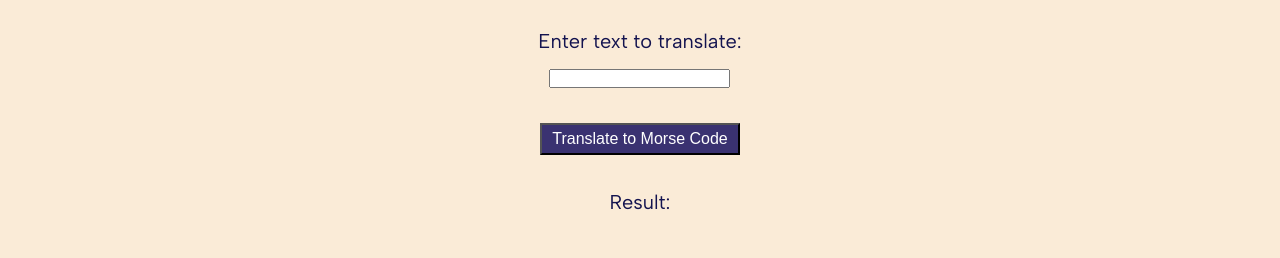
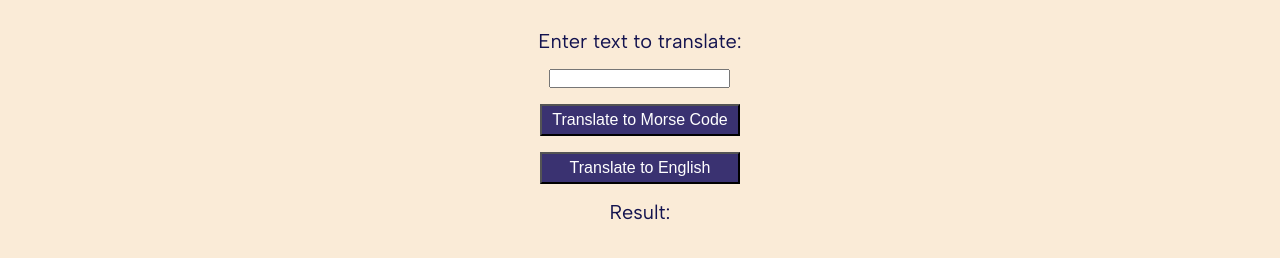
Before and after one commit to emmymitch/morse-code-translator, a website with bundled scripts: page index.html in a window 1280 px wide. Shown: the part 110-368 px from the top of the page. Built offline with nearby package versions, Linux system fonts and the light colour scheme.

Commit message:
Added button for morse-eng

```diff
--- a/index.html
+++ b/index.html
@@ -16,9 +16,11 @@
     <main>
         <label class="page-words" for="inputBox">Enter text to translate:</label>
         <input class="input-box" type="text" name="inputBox">
-        <br>
+
         <button class="button" id="buttonEngMorse">Translate to Morse Code</button>
-        <br>
+        <button class="button" id="buttonMorseEng">Translate to English</button>
+
+
         <p class="page-words">Result:</p>
         <p class="page-words translator-output"></p>
     </main>
```
